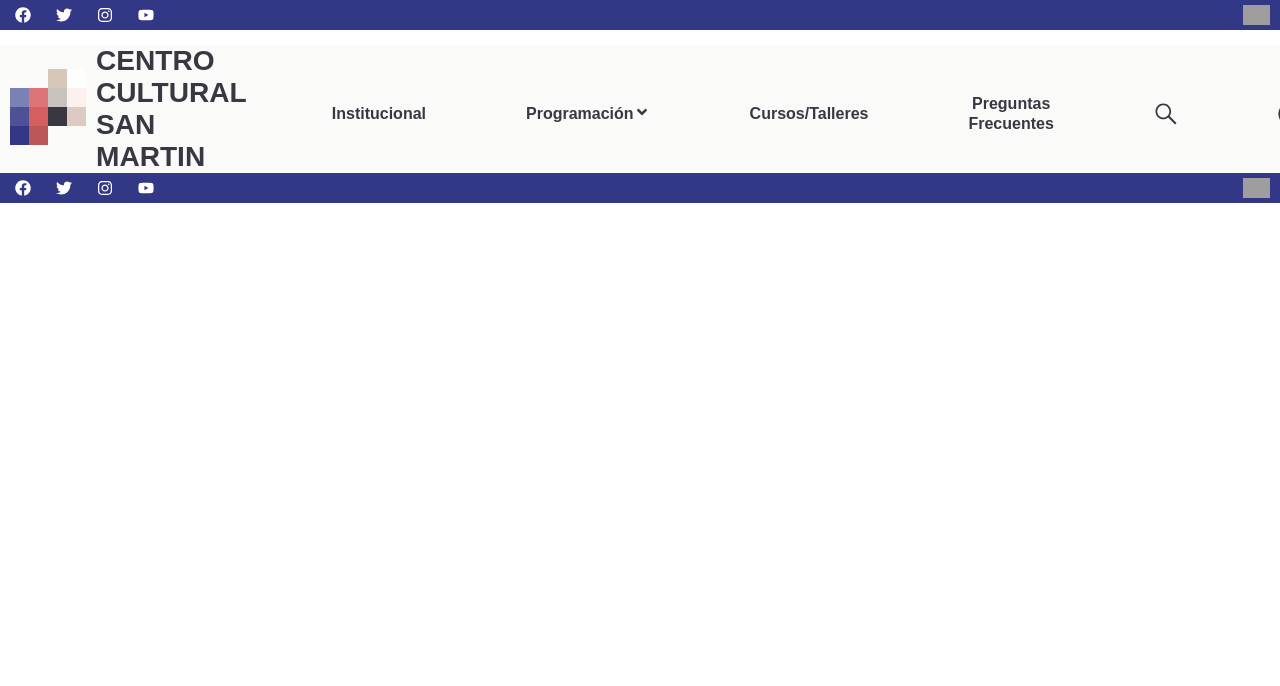
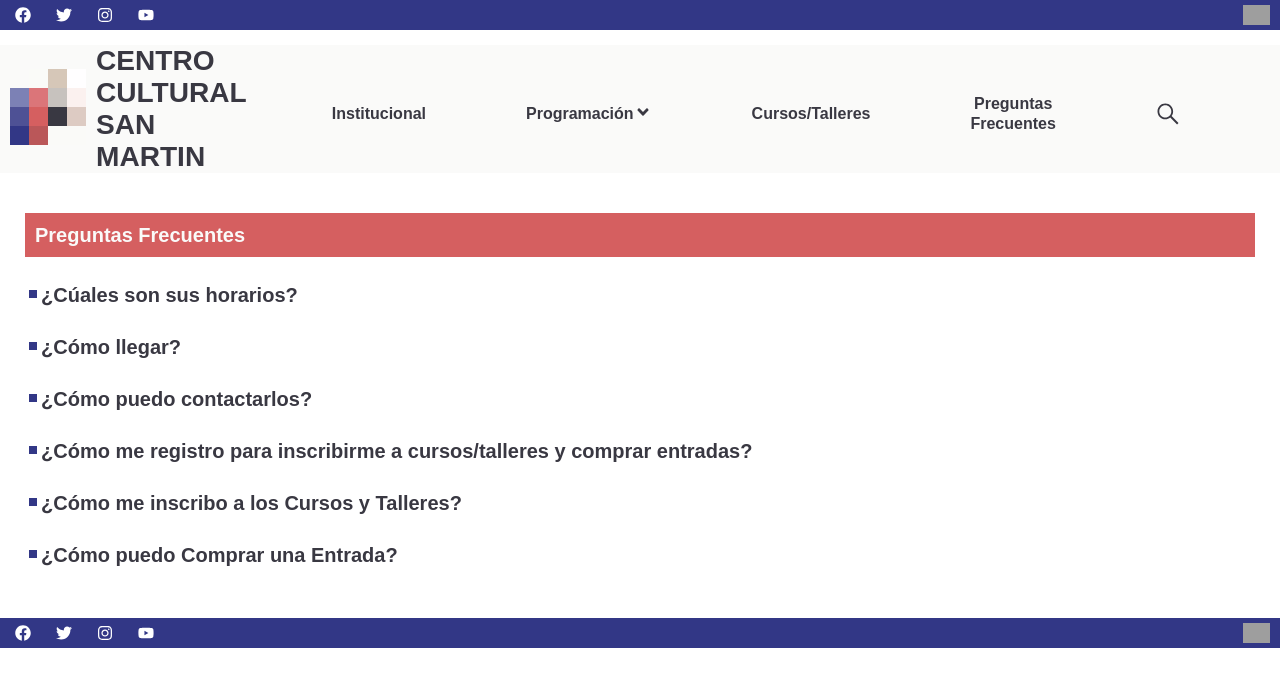
Before and after one commit to davaloslm/C6-09-ft-mern, a React (Create React App) app in the folder site/FRONT/centro-cultural/: page /preguntas-frecuentes in a window 1280 px wide. Shown: the top 686 px of the page. Built offline with nearby package versions, Linux system fonts and the light colour scheme; grey boxes are pictures that could not be loaded; a web font is replaced by a local one.

Commit message:
version antigua

```diff
--- a/site/FRONT/centro-cultural/src/App.js
+++ b/site/FRONT/centro-cultural/src/App.js
@@ -11,6 +11,7 @@ import ArtesEscenicasPage from './pages/Artes-Escenicas.js'
 import ArtesVisualesPage from './pages/Artes-Visuales.js'
 import Musica from './pages/Musica.js'
 import Cine from './pages/CinePage.js'
+import PreguntasFrecuentes from './../src/pages/PreguntasFrecuentes'
 
 
 function App() {
@@ -33,6 +34,7 @@ function App() {
           <Route path="/artes-visuales" element ={<ArtesVisualesPage/>} />
           <Route path="/musica" element ={<Musica/>} />
           <Route path="/cine" element ={<Cine/>} />
+          <Route path="/preguntas-frecuentes" element ={<PreguntasFrecuentes/>} />
 
 
         </Routes>
--- a/site/FRONT/centro-cultural/src/components/navBar/NavBar.js
+++ b/site/FRONT/centro-cultural/src/components/navBar/NavBar.js
@@ -27,7 +27,7 @@ const NavBar = () => {
 
           </li>
           <Link to="/cursosytalleres"><li>Cursos/Talleres</li></Link>
-          <li>Preguntas Frecuentes</li>
+          <Link to="/preguntas-frecuentes"><li>Preguntas Frecuentes</li></Link>
           <i><li><FaSistrix/></li></i>
           <i><li><FaUserCircle/></li></i>
         </ul>
--- a/site/FRONT/centro-cultural/src/components/preguntasFrecuentes/ComoLlegar.js
+++ b/site/FRONT/centro-cultural/src/components/preguntasFrecuentes/ComoLlegar.js
@@ -4,14 +4,15 @@ import { FaSquareFull } from 'react-icons/fa';
 const ComoLlegar = () => {
     const display = useRef();
 
-    const handleClick = () =>{
-        if (display.current.style.display == "none") {
+    const handleClick = ((e) =>{
+        e.preventDefault();
+        if (display.current.style.display === "none") {
             display.current.style.display = "block"
         } else{
             display.current.style.display = "none"
         }
     }
-
+    )
 
     return (
         <div className='faq-container'>
--- a/site/FRONT/centro-cultural/src/components/preguntasFrecuentes/Entradas.js
+++ b/site/FRONT/centro-cultural/src/components/preguntasFrecuentes/Entradas.js
@@ -5,7 +5,7 @@ const Entradas = () => {
     const entradas = useRef();
 
     const handleClick = () =>{
-        if (entradas.current.style.display == "none") {
+        if (entradas.current.style.display === "none") {
             entradas.current.style.display = "block"
         } else{
             entradas.current.style.display = "none"
--- a/site/FRONT/centro-cultural/src/components/preguntasFrecuentes/Horarios.js
+++ b/site/FRONT/centro-cultural/src/components/preguntasFrecuentes/Horarios.js
@@ -4,8 +4,9 @@ import { FaSquareFull } from 'react-icons/fa';
 const Horarios = () => {
     const horarios = useRef()
 
-    const handleClick = () =>{
-        if (horarios.current.style.display == "none") {
+    const handleClick = (e) =>{
+        e.preventDefault();
+        if (horarios.current.style.display === "none") {
             horarios.current.style.display = "block"
         } else{
             horarios.current.style.display = "none"
--- a/site/FRONT/centro-cultural/src/components/preguntasFrecuentes/Inscripcion.js
+++ b/site/FRONT/centro-cultural/src/components/preguntasFrecuentes/Inscripcion.js
@@ -6,7 +6,7 @@ const Inscripcion = () => {
     const inscripcion = useRef()
 
     const handleClick = () =>{
-        if (inscripcion.current.style.display == "none") {
+        if (inscripcion.current.style.display === "none") {
             inscripcion.current.style.display = "block"
         } else{
             inscripcion.current.style.display = "none"
--- a/site/FRONT/centro-cultural/src/components/preguntasFrecuentes/Registro.js
+++ b/site/FRONT/centro-cultural/src/components/preguntasFrecuentes/Registro.js
@@ -5,7 +5,7 @@ const Registro = () => {
     const registro = useRef()
 
     const handleClick = () =>{
-        if (registro.current.style.display == "none") {
+        if (registro.current.style.display === "none") {
             registro.current.style.display = "block"
         } else{
             registro.current.style.display = "none"
--- a/site/FRONT/centro-cultural/src/pages/PreguntasFrecuentes.js
+++ b/site/FRONT/centro-cultural/src/pages/PreguntasFrecuentes.js
@@ -1,6 +1,4 @@
 import React from 'react';
-import NavBar from '../components/navBar/NavBar';
-import Footer from '../components/footer/Footer';
 import Horarios from "../components/preguntasFrecuentes/Horarios"
 import ComoLlegar from "../components/preguntasFrecuentes/ComoLlegar"
 import Contacto from "../components/preguntasFrecuentes/Contacto"
--- a/site/FRONT/centro-cultural/src/styles/preguntasFrecuentes.css
+++ b/site/FRONT/centro-cultural/src/styles/preguntasFrecuentes.css
@@ -24,6 +24,7 @@ span.faq{
     font-size: 20px;
     line-height: 100%;
     width: 95%;
+    cursor:pointer;
 }
 
 div.info-container{
@@ -72,3 +73,9 @@ div.answer-container{
     display: none;
 
 }
+
+@media screen and (min-width: 1024px) {
+    section.preguntas-frecuentes {
+        padding:25px;
+    }
+}
```
